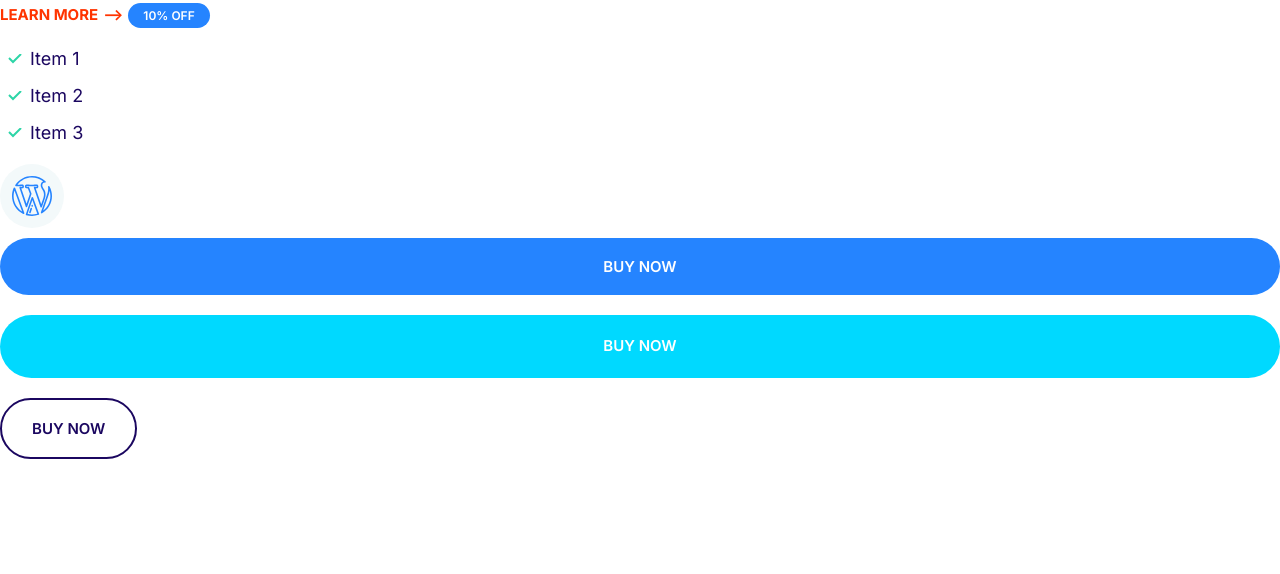
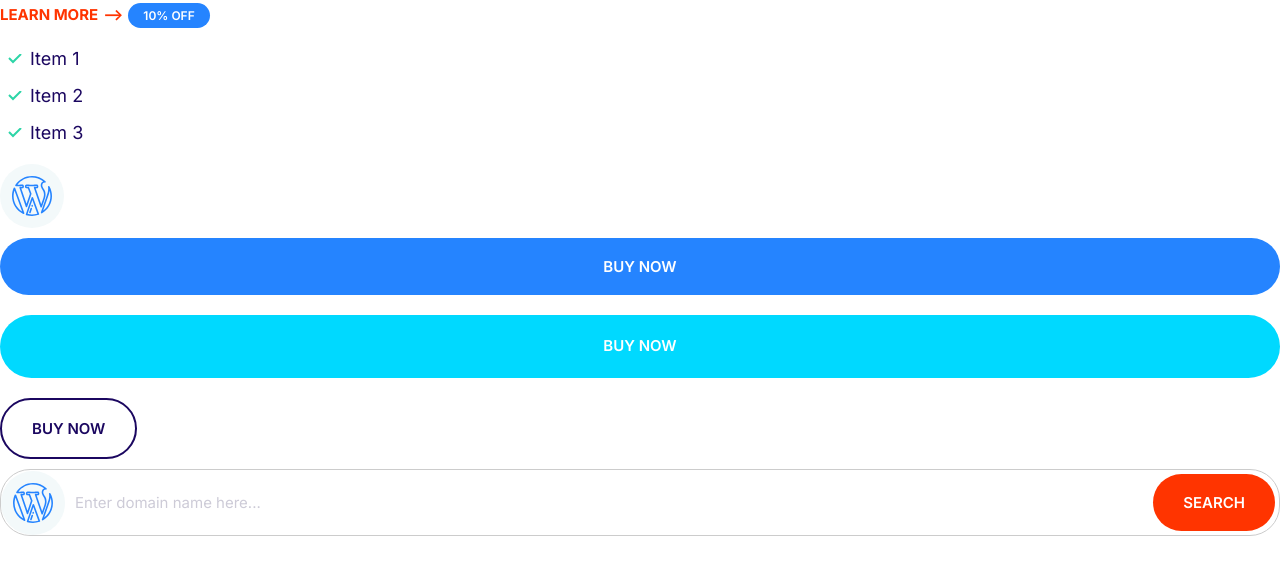
Before and after one commit to minkkylee/webPagePractice, a plain HTML site: page index.html in a window 1280 px wide. Drawn offline with Linux system fonts and the light colour scheme.

Commit message:
input style

```diff
--- a/css/styles.css
+++ b/css/styles.css
@@ -5,6 +5,8 @@
     --color-accent: #ff3400;
     --color-heading: #1b0760;
     --color-body: #918ca4;
+    --color-border: #ccc;
+    --border-radius: 30px;
 }
 
 *,
@@ -237,3 +239,40 @@ a {
         font-size: 1.5rem;
     }
 }
+
+/* Input */
+.input {
+    border-radius: var(--border-radius);
+    border: 1px solid var(--color-border);
+    color: var(--color-heading);
+    font-size: 2rem;
+    outline: 0;
+    padding: 1.5rem 3.5rem;
+}
+
+::placeholder {
+    color: #cdcbd7;
+}
+
+.input-group {
+    border-radius: var(--border-radius);
+    border: 1px solid var(--color-border);
+    display: flex;
+    align-items: center;
+}
+
+.input-group .input {
+    border: 0;
+    flex-grow: 1;
+    padding: 1.5rem 1rem;
+}
+
+.input-group .btn {
+    margin: 4px;
+}
+
+@media screen and (min-width: 1024px){
+    .input{
+        font-size: 1.5rem;
+    }
+}
--- a/index.html
+++ b/index.html
@@ -33,5 +33,16 @@
     <button class="btn btn--primary btn--block"> Buy Now</button>
     <a href="#" class="btn btn--secondary btn--block">BUY NOW</a>
     <button  class="btn btn--outline">BUY NOW</button>
+
+
+    <div class="input-group">
+        <span class="icon-container">
+            <svg class="icon icon--primary">
+                <use xlink:href="image/sprite.svg#wordpress"></use>
+            </svg>
+        </span>
+        <input type="text" class="input" placeholder="Enter domain name here...">
+        <button class="btn btn--accent">SEARCH</button>
+    </div>
 </body>
 </html>
```
Also changed, not shown: component/input.html (added, +9 -0 lines).
